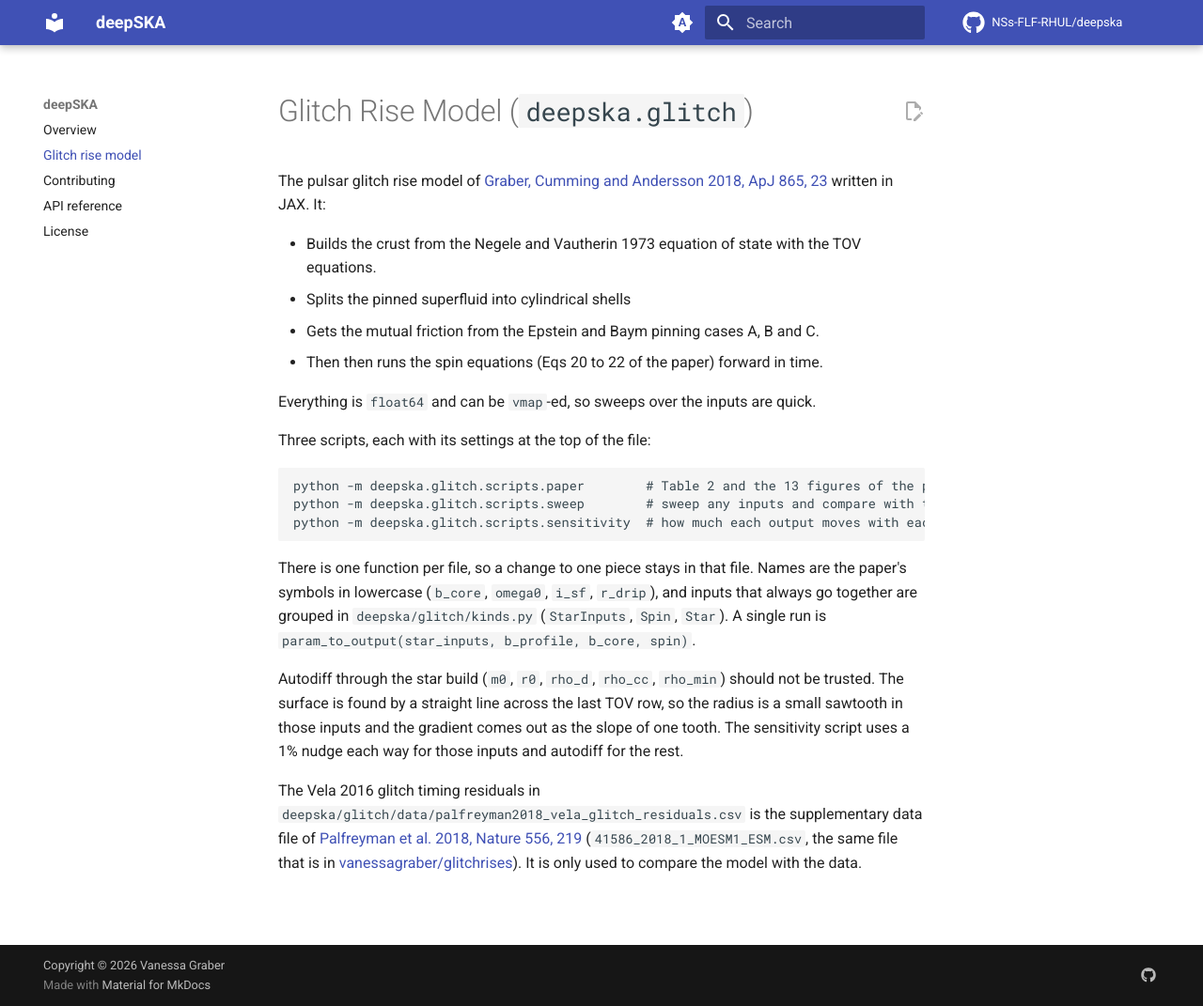
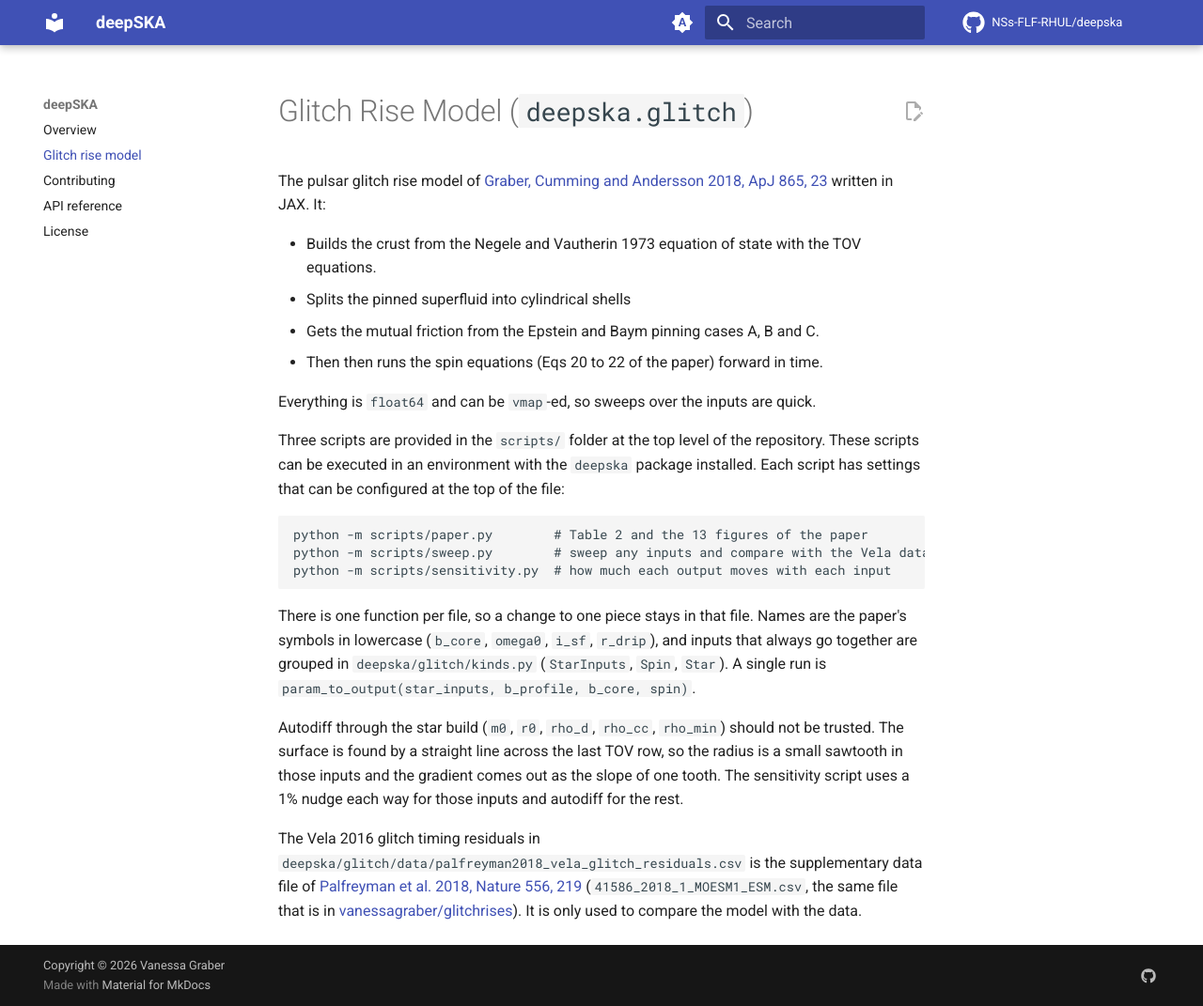
Before and after one commit to NSs-FLF-RHUL/deepSKA, an MkDocs documentation site: the page built from docs/glitch-rise-model.md, in a window 1280 px wide and 1071 px high. Shown: the whole window at 94% size. Built offline with MkDocs 1.6.1 and Material for MkDocs 9.7.7, drawn with Linux system fonts in a browser that asks for light colours; comment, search, counter and statistics services are not loaded.

Commit message:
Update guide to refer to scripts not submodules

````diff
--- a/docs/glitch-rise-model.md
+++ b/docs/glitch-rise-model.md
@@ -10,12 +10,14 @@ It:
 
 Everything is `float64` and can be `vmap`-ed, so sweeps over the inputs are quick.
 
-Three scripts, each with its settings at the top of the file:
+Three scripts are provided in the `scripts/` folder at the top level of the repository.
+These scripts can be executed in an environment with the `deepska` package installed.
+Each script has settings that can be configured at the top of the file:
 
 ```sh
-python -m deepska.glitch.scripts.paper        # Table 2 and the 13 figures of the paper
-python -m deepska.glitch.scripts.sweep        # sweep any inputs and compare with the Vela data
-python -m deepska.glitch.scripts.sensitivity  # how much each output moves with each input
+python -m scripts/paper.py        # Table 2 and the 13 figures of the paper
+python -m scripts/sweep.py        # sweep any inputs and compare with the Vela data
+python -m scripts/sensitivity.py  # how much each output moves with each input
 ```
 
 There is one function per file, so a change to one piece stays in that file.
````
